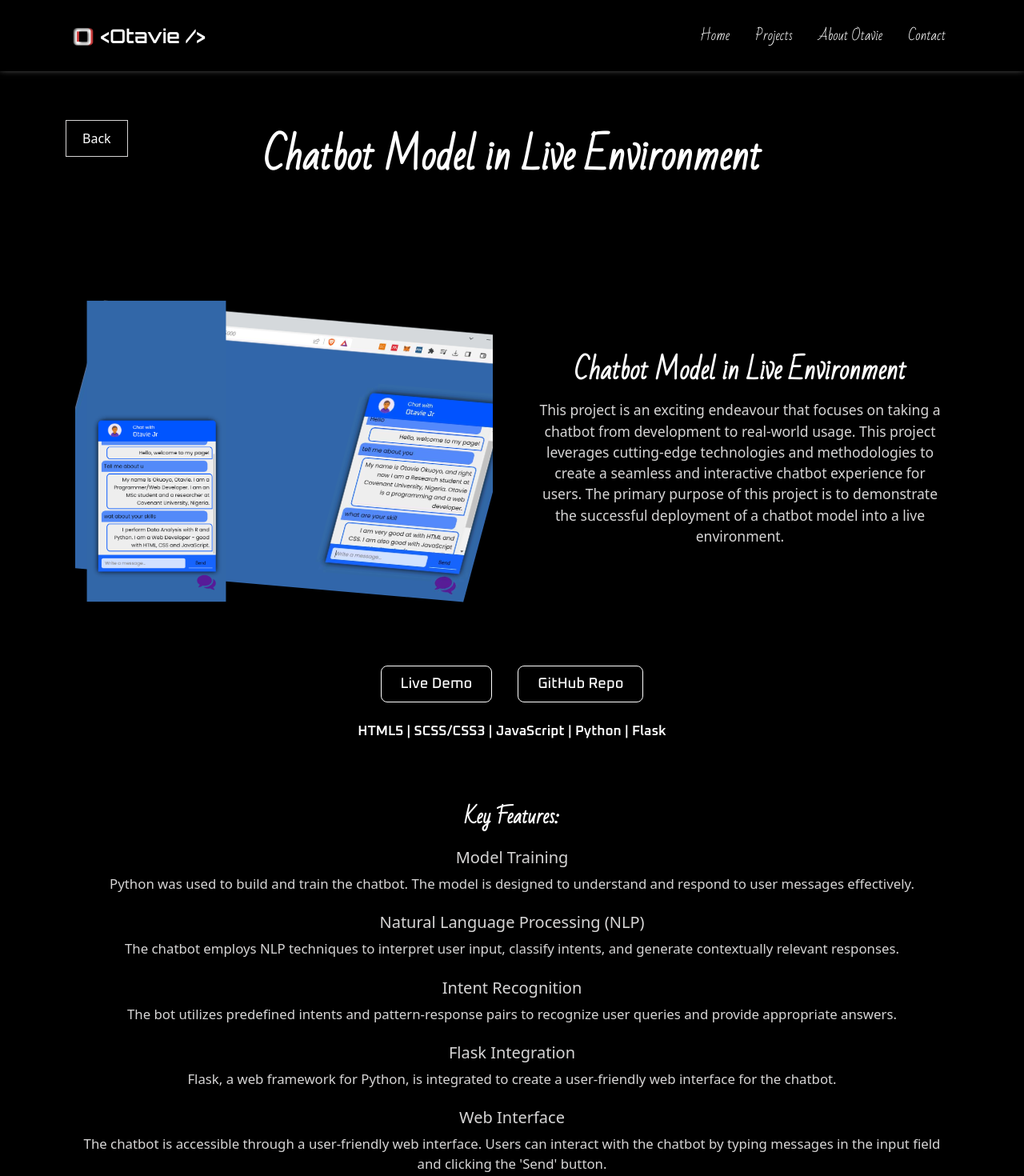
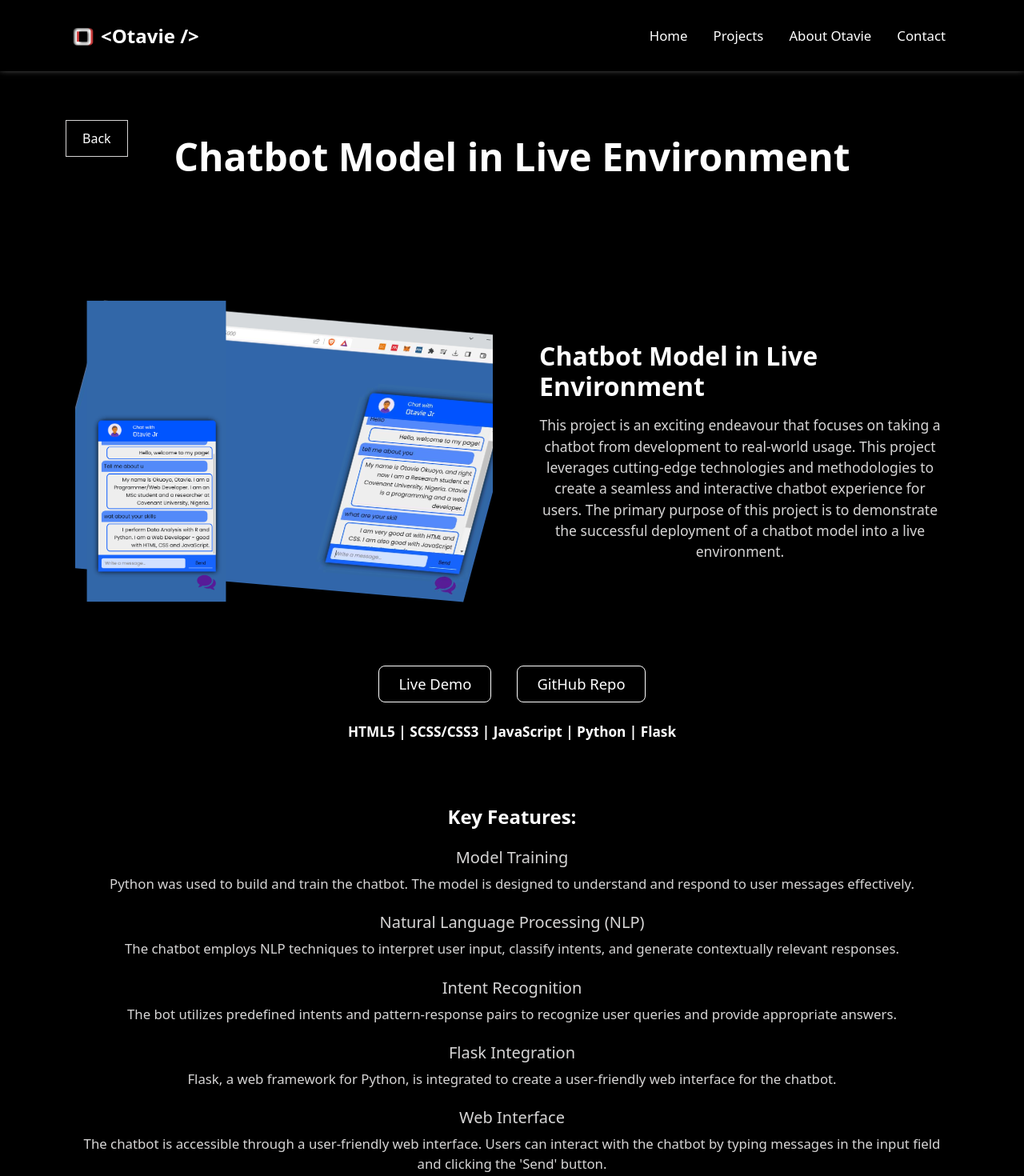
Before and after one commit to Otavie/react-portfolio, a React (Create React App) app: page /project/chatbot-model in a window 1280 px wide. Shown: the top 1470 px of the page at 80% size. Built offline with nearby package versions, Linux system fonts and the light colour scheme.

Commit message:
Removed Google Font Family

```diff
--- a/src/App.css
+++ b/src/App.css
@@ -56,14 +56,12 @@
 }
 
 .h1-head h1 {
-  font-family: var(--h1-orbitron);
   font-size: 3rem;
   text-shadow: 1px 2px 1px rgba(255, 255, 255, 0.85), 1px 2px 5px white;
   color: black;
 }
 
 .h2-head h2 {
-  font-family: var(--h2-bad-script);
   color: var(--white-color);
   font-weight: 600;
   font-size: 2.75rem;
@@ -72,7 +70,6 @@
 .h2-head h3 {
   font-size: 1.75rem;
   color: var(--white-color);
-  font-family: var(--h2-bad-script);
   font-weight: 700;
 }
 
@@ -81,22 +78,17 @@
 }
 
 .link-name {
-  font-family: var(--h2-bad-script);
   font-weight: 500;
   font-size: 1rem;
   color: var(--white-color);
-  transition: transform 0.75s ease-in-out;
-  transform: scale(1);
+  transition: color 0.75s ease-in-out;
 }
 
 .link-name:hover {
   color: #cfcfcf;
-  transform: scale(1.05);
-  font-weight: bold;
 }
 
 .view-resume {
-  font-family: var(--btn-oxanium);
   display: flex;
   align-items: center;
   justify-content: center;
@@ -123,7 +115,7 @@
     min-height: 40vh;
   }
   .h1-head h1 {
-    font-size: 4.5rem;
+    font-size: 5.5rem;
   }
   .h2-head h2 {
     font-size: 3rem;
--- a/src/about.css
+++ b/src/about.css
@@ -11,7 +11,6 @@
 .otavie-skills {
   color: var(--text-light);
   font-weight: 500;
-  font-family: var(--btn-oxanium);
 }
 
 .animate-slow {
--- a/src/components/NavbarComponent.jsx
+++ b/src/components/NavbarComponent.jsx
@@ -6,8 +6,6 @@ import 'bootstrap/dist/css/bootstrap.min.css';
 
 export const NavbarComponent = () => {
   return (
-    // <Navbar expand="lg" className="fixed-top py-3" style={{background: '#01579b', fontFamily: "'Poppins', sans-serif"}}>
-    // <Navbar expand="lg" className="otavie-header fixed-top py-3" style={{background: "rgb(0, 0, 0)", fontFamily: "'Oxanium', cursive"}}>
     <Navbar expand="lg" className="otavie-header fixed-top py-3" style={{background: "rgb(0, 0, 0)" }}>
       <Container>
         <Navbar.Brand href="/" className="d-flex align-items-center">
@@ -18,9 +16,8 @@ export const NavbarComponent = () => {
             height="37.842951750237" //Aspect Ratio is 300 by 221.97
             className="mx-2"
           />
-          <span style={{color: '#FFF', fontFamily: "'Orbitron', sans-serif", fontWeight: '600', fontSize: '1.5rem'}}>&lt;Otavie /&gt;</span>
+          <span style={{color: '#FFF', fontWeight: '600', fontSize: '1.5rem'}}>&lt;Otavie /&gt;</span>
         </Navbar.Brand>
-        {/* <Navbar.Toggle aria-controls="basic-navbar-nav" className="my-3 px-2" style={{paddingTop: '0.35rem', paddingBottom: '0.35rem'}} /> */}
         <Navbar.Toggle aria-controls="basic-navbar-nav" className="my-2 px-2" style={{paddingTop: '0.35rem', paddingBottom: '0.35rem'}} />
         <Navbar.Collapse id="basic-navbar-nav" className="justify-content-center justify-content-lg-end">
           <Nav className="ml-auto">
--- a/src/home.css
+++ b/src/home.css
@@ -19,7 +19,6 @@
 a.explore-btn {
   padding: 20px;
   width: 400xp;
-  font-family: var(--h2-bad-script);
   font-weight: bold;
   font-size: 1.5rem;
   background-color: #000;
@@ -60,11 +59,6 @@ a.explore-btn {
 .home-head {
   display: flex;
   flex-direction: column;
-  font-family: var(--h2-bad-script);
-}
-
-.home-head h1 {
-  font-family: var(--h2-bad-script);
 }
 
 .home-container {
--- a/src/projects.css
+++ b/src/projects.css
@@ -35,7 +35,6 @@
 
 .view-more-btn {
   font-size: 1.15rem !important;
-  font-family: var(--btn-oxanium) !important;
   font-weight: 500 !important;
   background-color: black;
   border: 0.5px solid white !important;
@@ -55,7 +54,6 @@
 
 .project > .h2-head h2 {
   color: white;
-  font-family: var(--h2-bad-script);
   text-align: center;
   font-size: 2rem;
   padding: 0 10px;
@@ -104,7 +102,6 @@
 }
 
 .project-used {
-  font-family: var(--btn-oxanium);
   font-weight: 600;
   font-size: 1.075rem;
 }
@@ -118,7 +115,6 @@
 .key-features h3 {
   font-size: 1.5rem;
   font-weight: 600;
-  font-family: var(--h2-bad-script);
   margin: 1.5rem 0;
   color: #FFF;
 }
@@ -173,7 +169,6 @@
   display: flex;
   justify-content: center;
   align-items: center;
-  font-family: var(--h2-bad-script);
 }
 
 .back {
```
Also changed, not shown: src/components/NavbarComponentOriginal.jsx (deleted, +0 -35 lines).
